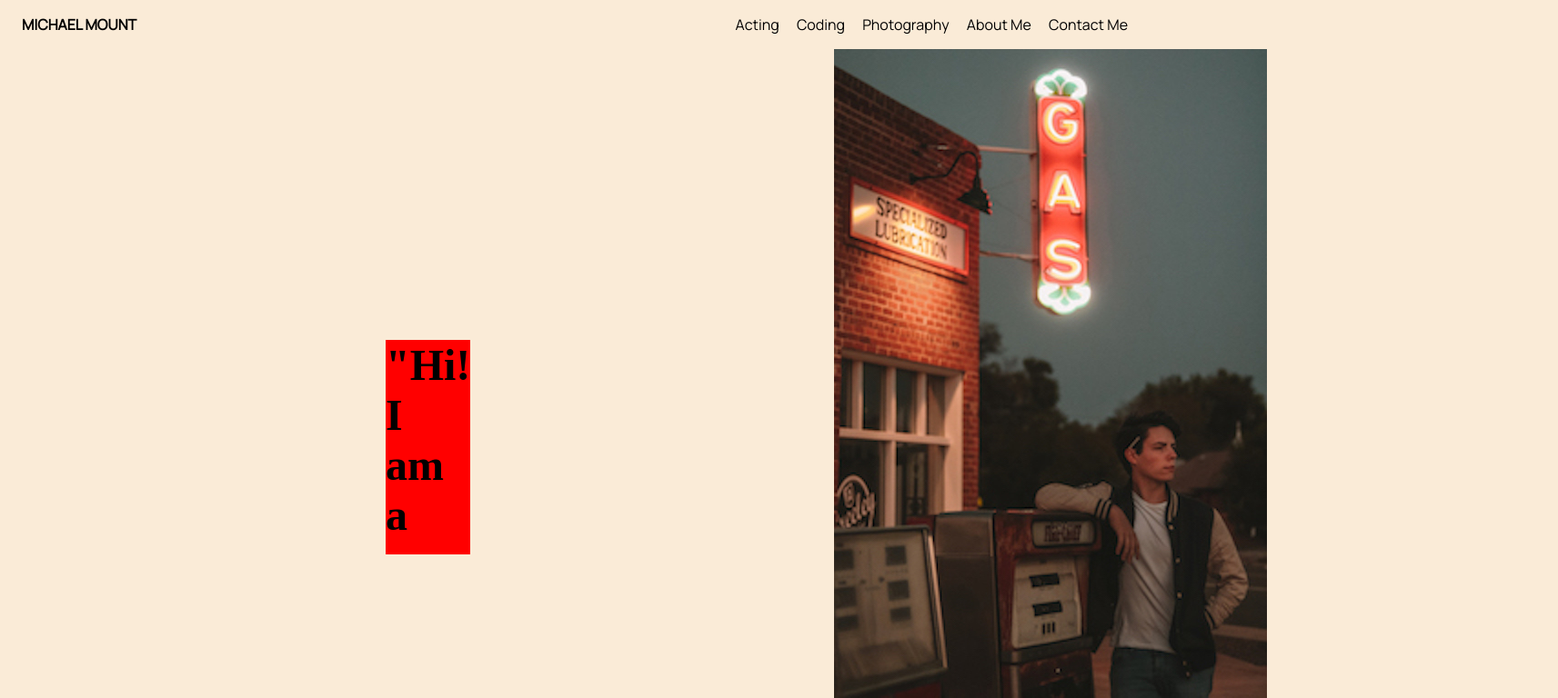
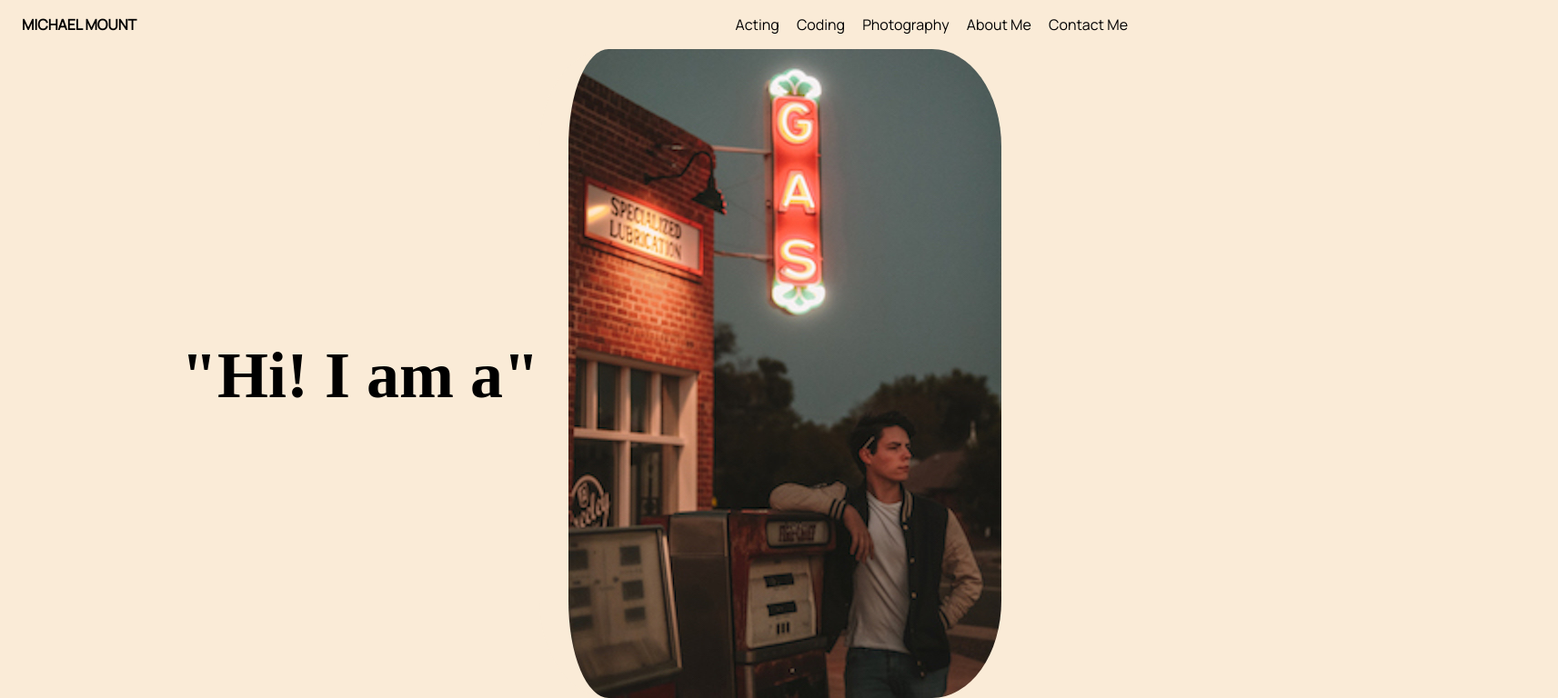
Before and after one commit to MMount98/resume-website, a plain HTML site: page index.html in a window 1280 px wide. Shown: the top 768 px of the page at 91% size, 1713 px wide, since content can reach past the window. Drawn offline with Linux system fonts and the light colour scheme.

Commit message:
Fixed banner
Had an issue with the flexbox on the landing page banner. Fixed the bug with the photo and text not centering.

```diff
--- a/index.html
+++ b/index.html
@@ -45,9 +45,7 @@
                 <div class="flex-content" id="banner">
 
                         <div class="banner-quote">
-                            <h2>"Hi! I am a</h2>
-
-
+                            <h2>"Hi! I am a"</h2>
                         </div>
                         <div class="banner-img"><img src="./resources/images/Michael__Mount.jpg"></div>
                 </div>
@@ -75,17 +73,3 @@
             </footer>
         </body>
 </html>
-Footer
-© 2022 GitHub, Inc.
-Footer navigation
-Terms
-Privacy
-Security
-Status
-Docs
-Contact GitHub
-Pricing
-API
-Training
-Blog
-About
--- a/resources/css/style.css
+++ b/resources/css/style.css
@@ -61,31 +61,30 @@ header li:last-child {
 /* Banner */
 
 #banner {
-    flex-wrap: nowrap;
+    display: flex;
+    align-items: center;
+    justify-content: center;
+    padding-bottom: 2rem;
+
 
 }
 
-#banner .banner-img {
-    border-left:0;
-    padding-right: 20rem;
+#banner .banner-img img {
+    max-width: 100%;
+    max-height: 100%;
+    border-radius: 15%;
+    padding-left: 2rem;
 
 }
 
 #banner .banner-quote {
-    justify-content: center;
-    padding:20rem 25rem;
-    width:100%;
-    height:100%;
+    font-size: 3rem;
+    padding-left: 1.25rem;
+
 
 }
 
-#banner h2 {
-    padding-bottom: 1rem;
-    font-size: 3rem;
-    background-color: red;
 
-
-}
 
 
 
```
